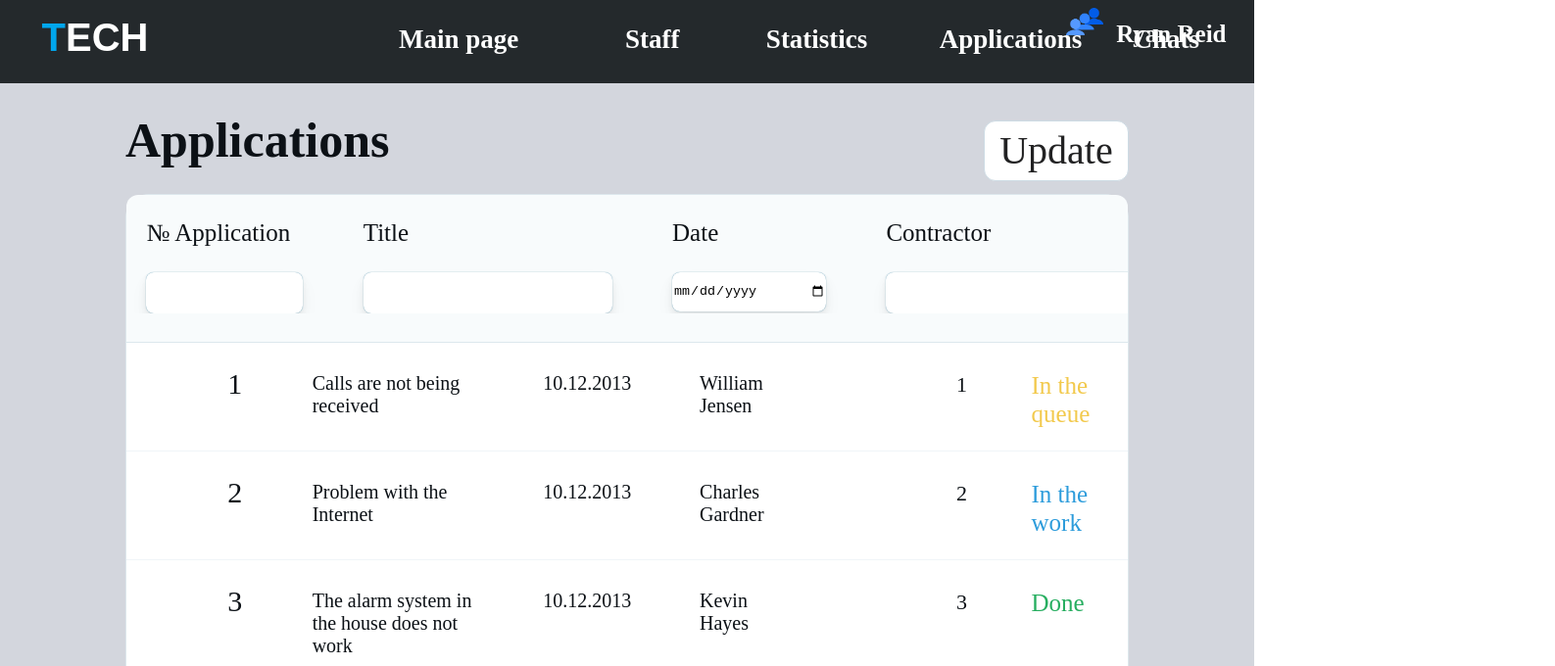
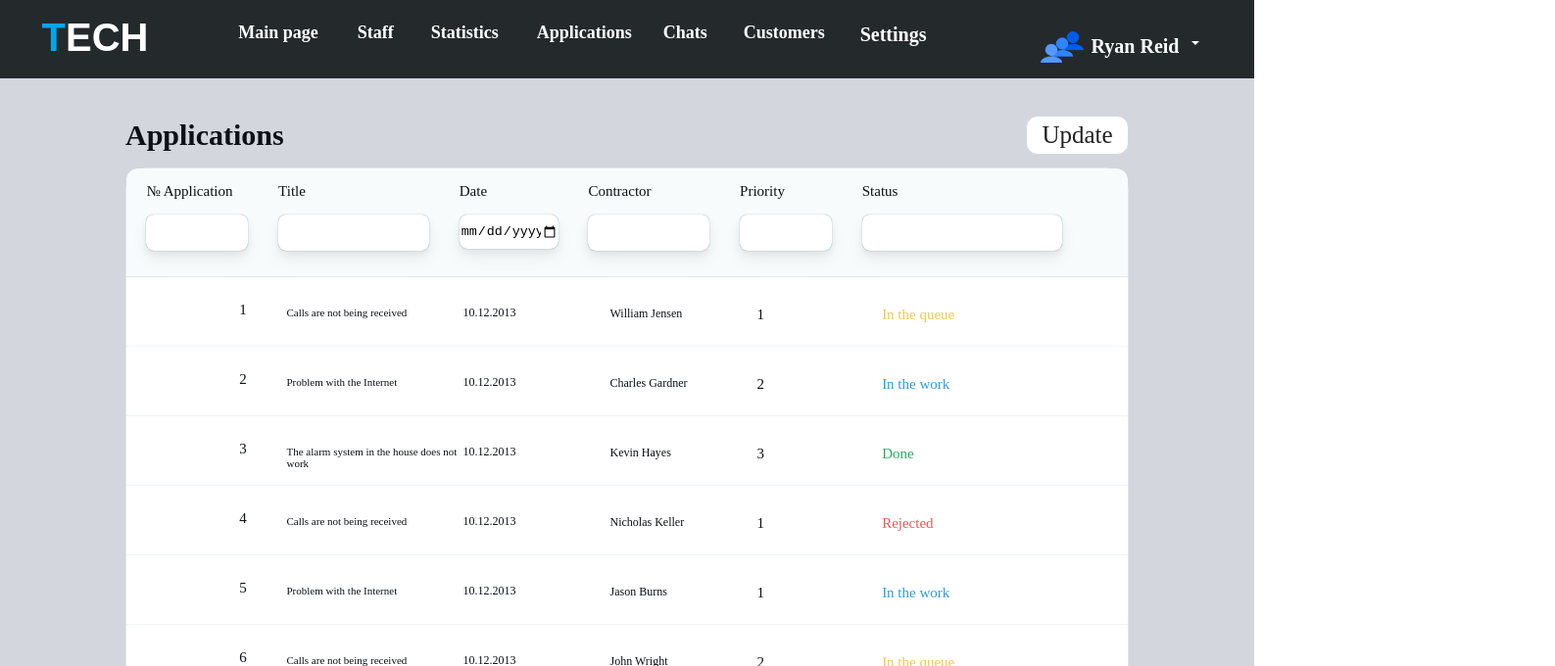
Before and after one commit to mariegorova/Technical-Support, a plain HTML site: page index.html in a window 1280 px wide. Shown: the top 680 px of the page at 98% size, 1587 px wide, since content can reach past the window. Drawn offline with Linux system fonts and the light colour scheme; a web font is replaced by a local one.

Commit message:
feat : update sizes

```diff
--- a/index.css
+++ b/index.css
@@ -4,7 +4,7 @@ body {
 }
 
 .header {
-  height: 85px;
+  height: 80px;
   width: 100%;
   background: #24292c;
 }
@@ -15,11 +15,10 @@ body {
   align-items: flex-start;
   padding: 0px;
   gap: 40px;
-  margin-left: 10%;
   position: absolute;
   width: 688px;
   height: 24px;
-  left: 279px;
+  left: 19%;
   top: 20px;
 }
 
@@ -27,13 +26,13 @@ body {
   font-family: "PT Root UI";
   font-style: normal;
   font-weight: 700;
-  font-size: 27px;
+  font-size: 18px;
   line-height: 150%;
   color: #ffffff;
   flex: none;
   order: 0;
   flex-grow: 0;
-  margin-right: 10%;
+
 }
 
 .staff {
@@ -43,7 +42,7 @@ body {
   font-family: "PT Root UI";
   font-style: normal;
   font-weight: 700;
-  font-size: 27px;
+  font-size: 18px;
   line-height: 150%;
 
   color: #ffffff;
@@ -52,7 +51,7 @@ body {
   order: 1;
   flex-grow: 0;
 
-  margin-right: 10%;
+
 }
 
 .statistics {
@@ -62,7 +61,7 @@ body {
   font-family: "PT Root UI";
   font-style: normal;
   font-weight: 700;
-  font-size: 27px;
+  font-size: 18px;
   line-height: 150%;
 
   color: #ffffff;
@@ -71,7 +70,6 @@ body {
   order: 2;
   flex-grow: 0;
 
-  margin-right: 10%;
 }
 
 .applications {
@@ -81,7 +79,7 @@ body {
   font-family: "PT Root UI";
   font-style: normal;
   font-weight: 700;
-  font-size: 27px;
+  font-size: 18px;
   line-height: 150%;
 
   color: #ffffff;
@@ -90,7 +88,6 @@ body {
   order: 3;
   flex-grow: 0;
 
-  margin-right: 10%;
 }
 
 .chats {
@@ -100,7 +97,7 @@ body {
   font-family: "PT Root UI";
   font-style: normal;
   font-weight: 700;
-  font-size: 27px;
+  font-size: 18px;
   line-height: 150%;
 
   color: #ffffff;
@@ -109,7 +106,6 @@ body {
   order: 4;
   flex-grow: 0;
 
-  margin-right: 10%;
 }
 
 .customers {
@@ -119,7 +115,7 @@ body {
   font-family: "PT Root UI";
   font-style: normal;
   font-weight: 700;
-  font-size: 27px;
+  font-size: 18px;
   line-height: 150%;
 
   color: #ffffff;
@@ -128,7 +124,6 @@ body {
   order: 5;
   flex-grow: 0;
 
-  margin-right: 10%;
 }
 
 .settings {
@@ -138,7 +133,7 @@ body {
   font-family: "PT Root UI";
   font-style: normal;
   font-weight: 700;
-  font-size: 27px;
+  font-size: 20px;
   line-height: 150%;
 
   color: #ffffff;
@@ -147,7 +142,7 @@ body {
   order: 6;
   flex-grow: 0;
 
-  margin-right: 10%;
+
 }
 
 a:hover {
@@ -186,19 +181,19 @@ span {
 
 .user {
   position: absolute;
-  left: 85%;
-  top: 1%;
+  left: 83%;
+  top: 4%;
 }
 
 .name {
   position: absolute;
-  left: 89%;
-  top: 2%;
+  left: 87%;
+  top: 4%;
 
   font-family: "PT Root UI";
   font-style: normal;
   font-weight: 700;
-  font-size: 25px;
+  font-size: 20px;
   line-height: 150%;
 
   color: white;
@@ -206,8 +201,8 @@ span {
 
 .vector {
   position: absolute;
-  left: 94.5%;
-  top: 2.5%;
+  left: 95%;
+  top: 4%;
 }
 
 .caption {
@@ -223,7 +218,7 @@ span {
   font-family: "PT Root UI";
   font-style: normal;
   font-weight: 700;
-  font-size: 50px;
+  font-size: 30px;
   line-height: 40px;
   color: #0c1116;
 
@@ -233,7 +228,7 @@ span {
   font-family: "PT Root UI";
   font-style: normal;
   font-weight: 500;
-  font-size: 40px;
+  font-size: 25px;
   line-height: 150%;
 
 
@@ -259,7 +254,7 @@ border-radius: 24px;
 
 .main_line {
     width: 100%;
-    height: 150px;
+    height: 110px;
     background: #F8FBFC;
     border-bottom: 1px solid #DCE8ED;
     border-top-left-radius : 12px;
@@ -269,7 +264,7 @@ border-radius: 24px;
 .positions {
     display: flex;
     width: 100%;
-    overflow: hidden;
+
 }
 
 .app {
@@ -280,7 +275,7 @@ p {
     font-family: 'PT Root UI';
 font-style: normal;
 font-weight: 500;
-font-size: 25px;
+font-size: 15px;
 line-height: 114%;
 color: #0C1116;
 }
@@ -289,8 +284,8 @@ input {
     border:none;
 box-shadow: 0px 3px 6px rgba(0, 23, 33, 0.04), 0px 6px 12px rgba(0, 23, 33, 0.04), 0px 10px 20px rgba(0, 23, 33, 0.04), 0px 0px 1px rgba(0, 98, 140, 0.7);
 border-radius: 8px;
-width: 156px;
-height: 40px;
+width: 100px;
+height: 35px;
 background: #FFFFFF;
 }
 
@@ -304,23 +299,23 @@ input :focus, :active {
 }
 
 .title {
-    margin-left: 6%;
+    margin-left: 3%;
 }
 
 .date{
-    margin-left: 6%;
+    margin-left: 3%;
 }
 
 .contractor {
-    margin-left: 6%;
+    margin-left: 3%;
 }
 
 .priority {
-    margin-left: 6%;
+    margin-left: 3%;
 }
 
 .status {
-    margin-left: 6%;
+    margin-left: 3%;
 }
 
 .line  {
@@ -328,6 +323,7 @@ input :focus, :active {
     width: 100%;
     border-bottom: 1px solid #F0F5F8;
     cursor: pointer;
+    height: 70px;
 
 }
 
@@ -340,32 +336,32 @@ input :focus, :active {
     font-family: 'PT Root UI';
 font-style: normal;
 font-weight: 400;
-font-size: 30px;
+font-size: 15px;
 line-height: 114%;
 
 text-align: right;
 
 color: #0C1116;
 
-width: 180px;
+
 padding-top: 25px;
-width: 180px;
+width: 12%;
 
 }
 
 .problem {
     font-family: 'PT Root UI';
 font-style: normal;
-font-weight: 400;
-font-size: 20px;
-line-height: 114%;
+font-weight: 300;
+font-size: 11px;
+
 
 color: #0C1116;
 
 padding-top: 30px;
-margin-left: 7%;
-height: 80px;
-width: 250px;
+margin-left: 4%;
+
+width: 180px;
 
 }
 
@@ -373,13 +369,13 @@ width: 250px;
     font-family: 'PT Root UI';
 font-style: normal;
 font-weight: 400;
-font-size: 20px;
+font-size: 12px;
 line-height: 114%;
 
 color: #0C1116;
 
 padding-top: 30px;
-margin-left: 7%;
+
 height: 70px;
 width: 150px;
 }
@@ -388,12 +384,12 @@ width: 150px;
     font-family: 'PT Root UI';
 font-style: normal;
 font-weight: 400;
-font-size: 20px;
-line-height: 114%;
+font-size: 12px;
+
 
 color: #0C1116;
 padding-top: 30px;
-margin-left: 6%;
+
 height: 70px;
 width: 150px;
 }
@@ -402,7 +398,7 @@ width: 150px;
     font-family: 'PT Root UI';
 font-style: normal;
 font-weight: 400;
-font-size: 22px;
+font-size: 15px;
 line-height: 114%;
 
 text-align: right;
@@ -410,7 +406,7 @@ text-align: right;
 
 color: #0C1116;
 padding-top: 30px;
-margin-left: 16%;
+
 height: 70px;
 width: 5px;
 }
@@ -419,12 +415,12 @@ width: 5px;
     font-family: 'PT Root UI';
 font-style: normal;
 font-weight: 400;
-font-size: 25px;
+font-size: 15px;
 line-height: 114%;
 
 color: #F2C94C;
 padding-top: 30px;
-margin-left: 7%;
+margin-left: 12%;
 height: 70px;
 width: 150px;
 }
--- a/index.html
+++ b/index.html
@@ -46,23 +46,23 @@
                     </div>
                     <div class="title">
                         <p>Title</p>
-                        <input style="width: 250px;">
+                        <input style="width: 150px;">
                     </div>
                     <div class="date">
                         <p>Date</p>
-                        <input type="date">
+                        <input type="date" style="width: 100px">
                     </div>
                     <div class="contractor">
                         <p>Contractor</p>
-                        <input style="width: 250px;">
+                        <input style="width: 120px;">
                     </div>
                     <div class="priority">
                         <p>Priority</p>
-                        <input style="width: 100px;">
+                        <input style="width: 90px;">
                     </div>
                     <div class="status">
                         <p>Status</p>
-                        <input style="width: 220px;">
+                        <input style="width: 200px;">
                     </div>
                 </div>
 
@@ -270,6 +270,9 @@
 
         </div>
     </main>
+    <footer>
+
+    </footer>
 </body>
 
 </html>
```
